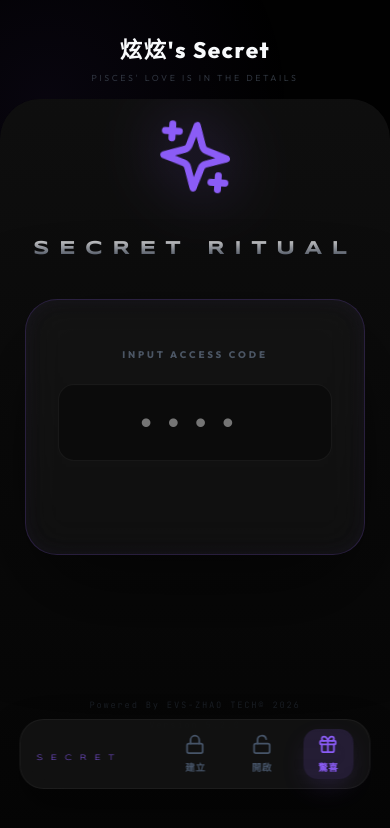
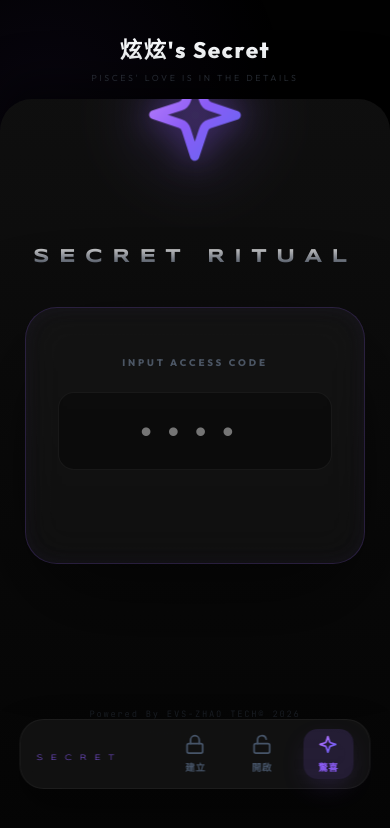
Before and after one commit to EVSDELAT/Secret, a React (Vite) app: page / in a window 390 px wide. Both pictures are taken after a click on the button "驚喜". Shown: the top 828 px of the page. Built offline with nearby package versions, Linux system fonts and the light colour scheme.

Commit message:
style: 優化手機版一頁式顯示，並為全站圖示注入高級漸層光影以提升質感

```diff
--- a/src/App.jsx
+++ b/src/App.jsx
@@ -108,6 +108,17 @@ export default function App() {
 
   return (
     <div className="app-container">
+      {/* SVG Deep Gradient Definition for Icons */}
+      <svg width="0" height="0" style={{ position: 'absolute' }}>
+        <defs>
+          <linearGradient id="purple-gradient" x1="0%" y1="0%" x2="100%" y2="100%">
+            <stop offset="0%" stopColor="#c084fc" />
+            <stop offset="50%" stopColor="#8b5cf6" />
+            <stop offset="100%" stopColor="#6366f1" />
+          </linearGradient>
+        </defs>
+      </svg>
+
       <div className="bg-dynamic-glow" />
 
       {/* Surprise Popup Modal */}
@@ -128,7 +139,7 @@ export default function App() {
               onClick={(e) => e.stopPropagation()}
             >
               <button className="close-modal" onClick={() => { setIsSurpriseOpen(false); setModalClicks(0); setShow1314(false); }}>
-                <X size={24} />
+                <X size={24} style={{ stroke: 'url(#purple-gradient)' }} />
               </button>
               <motion.div
                 whileHover={{ scale: 1.1, rotate: 15 }}
@@ -185,9 +196,9 @@ export default function App() {
                 className={`mode-btn ${activeTab === tab ? 'active' : ''}`}
                 onClick={() => handleTabChange(tab)}
               >
-                {tab === 'creator' && <Lock size={16} />}
-                {tab === 'reader' && <Unlock size={16} />}
-                {tab === 'surprise' && <Gift size={16} />}
+                {tab === 'creator' && <Lock size={20} style={{ stroke: activeTab === tab ? 'url(#purple-gradient)' : '#475569' }} />}
+                {tab === 'reader' && <Unlock size={20} style={{ stroke: activeTab === tab ? 'url(#purple-gradient)' : '#475569' }} />}
+                {tab === 'surprise' && <Sparkles size={20} style={{ stroke: activeTab === tab ? 'url(#purple-gradient)' : '#475569' }} />}
                 <span>{tab === 'creator' ? '建立' : tab === 'reader' ? '開啟' : '驚喜'}</span>
               </button>
             ))}
@@ -284,13 +295,13 @@ export default function App() {
                 <div className="surprise-view-centered">
                   <motion.div
                     animate={{
-                      y: [0, -15, 0],
-                      rotate: [0, 5, -5, 0],
-                      scale: [1, 1.05, 1]
+                      y: [0, -10, 0],
+                      rotate: [0, 10, -10, 0],
+                      scale: [1, 1.1, 1]
                     }}
                     transition={{
                       repeat: Infinity,
-                      duration: 6,
+                      duration: 5,
                       ease: "easeInOut"
                     }}
                     onClick={() => {
@@ -298,9 +309,10 @@ export default function App() {
                       setSurpriseClicks(newClicks);
                       if (newClicks >= 3) setShowHint(true);
                     }}
-                    style={{ cursor: 'pointer' }}
+                    className="surprise-icon-wrapper-premium"
                   >
-                    <Sparkles size={80} className="surprise-icon-premium" />
+                    <div className="icon-halo" />
+                    <Sparkles size={100} style={{ stroke: 'url(#purple-gradient)', filter: 'drop-shadow(0 0 15px rgba(139,92,246,0.6))' }} />
                   </motion.div>
 
                   <h3 className="surprise-title-premium">SECRET RITUAL</h3>
--- a/src/index.css
+++ b/src/index.css
@@ -158,6 +158,36 @@ label { display: block; font-size: 0.7rem; font-weight: 800; color: var(--accent
   0%, 100% { opacity: 0.3; }
   50% { opacity: 0.7; }
 }
+
+/* Premium Icon Shine & Halo */
+.surprise-icon-wrapper-premium {
+  position: relative;
+  display: flex;
+  justify-content: center;
+  align-items: center;
+  margin-bottom: 2rem;
+  padding: 1rem;
+}
+
+.icon-halo {
+  position: absolute;
+  width: 140px;
+  height: 140px;
+  background: radial-gradient(circle, rgba(139, 92, 246, 0.4) 0%, transparent 75%);
+  border-radius: 50%;
+  animation: pulse-aura 4s infinite alternate ease-in-out;
+  z-index: -1;
+  filter: blur(5px);
+}
+
+@keyframes pulse-aura {
+  from { transform: scale(0.9); opacity: 0.4; filter: blur(5px); }
+  to { transform: scale(1.4); opacity: 0.2; filter: blur(10px); }
+}
+
+.surprise-icon-premium path {
+  stroke-width: 1.5px;
+}
 .surprise-input-wrapper { width: 100%; max-width: 400px; }
 .surprise-fancy-input {
   width: 100%;
@@ -294,13 +324,15 @@ label { display: block; font-size: 0.7rem; font-weight: 800; color: var(--accent
 
   .main-card {
     flex-direction: column;
-    margin: 0 0 0 0; /* Full width edge to edge on mobile */
+    margin: 0;
     border: none;
-    border-radius: 40px 40px 0 0; /* Round top only */
+    border-radius: 32px 32px 0 0;
     height: auto;
-    min-height: calc(100vh - 120px);
-    background: linear-gradient(180deg, rgba(15, 15, 15, 0.95) 0%, rgba(5, 5, 5, 1) 100%);
-    box-shadow: none;
+    min-height: calc(100vh - 100px); /* 稍微拉高以填滿 */
+    background: linear-gradient(180deg, rgba(15, 15, 15, 0.98) 0%, rgba(5, 5, 5, 1) 100%);
+    box-shadow: 0 -20px 40px rgba(0,0,0,0.5);
+    display: flex;
+    justify-content: center; /* 垂直置中內容 */
   }
 
   /* Premium Bottom Nav */
@@ -357,9 +389,14 @@ label { display: block; font-size: 0.7rem; font-weight: 800; color: var(--accent
 
   .sidebar-footer { display: none; }
 
-  /* Content Spacing */
-  .main-content { padding: 2rem 1.5rem 12rem 1.5rem; }
-  .compact-layout { gap: 2rem; }
+  /* Content Spacing - Compressed for Single Page Fit */
+  .main-content {
+    padding: 1rem 1rem 8rem 1rem;
+    display: flex;
+    flex-direction: column;
+    justify-content: center;
+  }
+  .compact-layout { gap: 1.2rem; }
 
   .algo-grid {
     grid-template-columns: repeat(3, 1fr);
```
